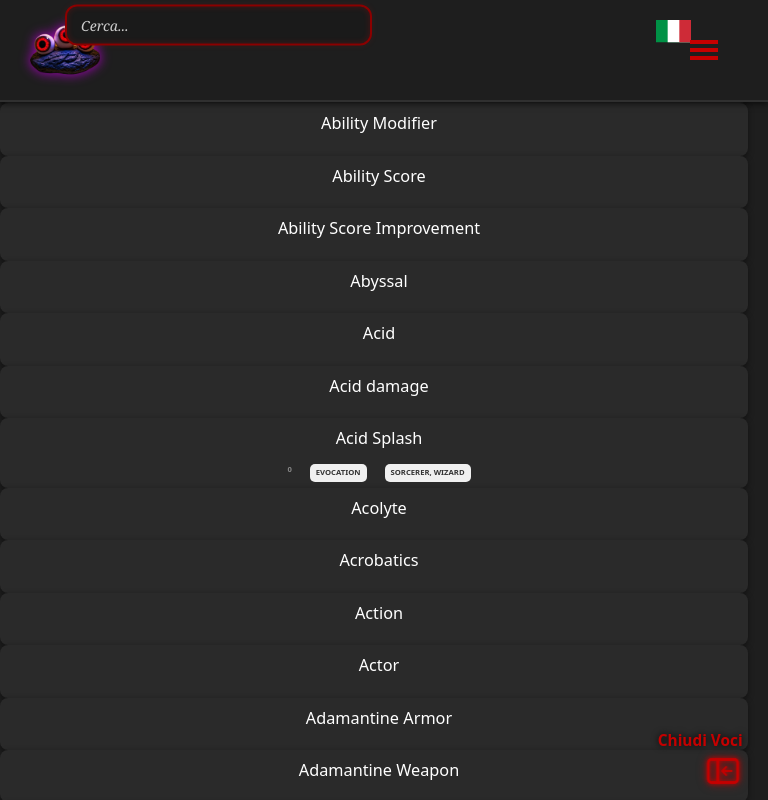
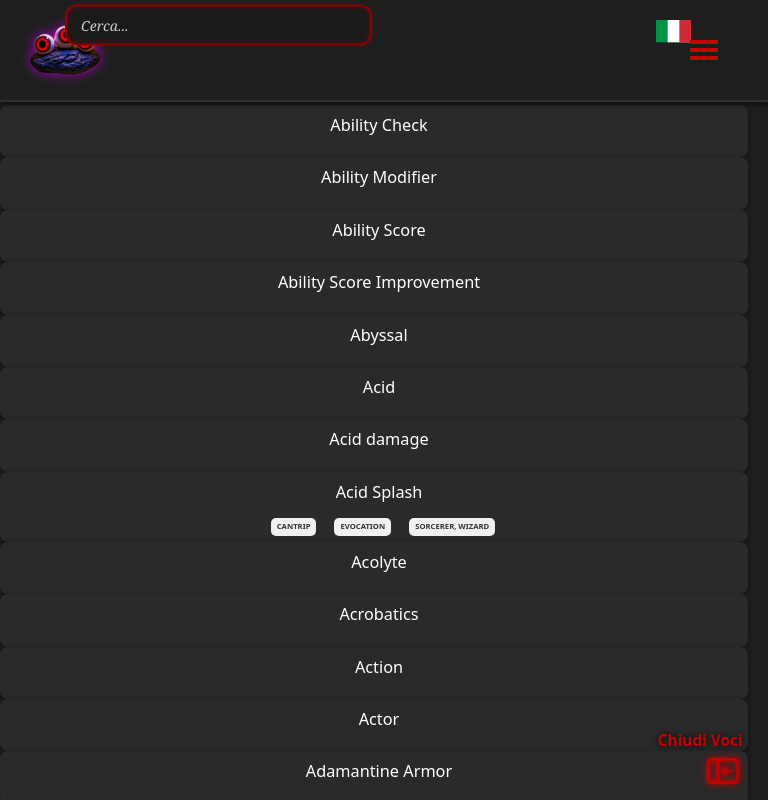
Before and after one commit to Aakraos/dndtool, a React (Vite) app: page / in a window 768 px wide. Both pictures are taken after a click on the picture 384 px from the left and 438 px from the top of the page. Built offline with nearby package versions, Linux system fonts and the light colour scheme.

Commit message:
2.0.10
Fixed a visual bug on some devices, added translated items info under the voice terms

```diff
--- a/src/App.css
+++ b/src/App.css
@@ -1139,12 +1139,22 @@ th {
 
   .content-container.with-description .description-panel {
     width: 100% !important;
-    height: calc(100vh - var(--top-panel-height)) !important;
+    height: calc(100vh - var(--top-panel-height));
     overflow-y: auto;
     padding: 15px;
     box-sizing: border-box;
     display: block;
   }
+
+  .content-container.full-width {
+  justify-content: center; /* centra il contenuto visibile */
+  height: calc(100vh - var(--top-panel-height));
+}
+
+.content-container.full-width .items-list {
+  width: 60%; /* o come preferisci */
+  height: calc(100vh - var(--top-panel-height));
+}
 
   .description-panel {
     flex: 1 1 auto;
@@ -1223,12 +1233,12 @@ th {
     left: 0;
     width: 100% !important;
     max-width: 100%;
-    min-height: 100vh !important;
-    height: 100% !important;
+    height: 100%;
     background: #1e1e1e;
     z-index: 200;
     overflow-y: auto;
     box-shadow: 2px 0 8px rgba(0, 0, 0, 0.6);
+    margin-top: 0.75vw;
   }
 
   /* Il pulsante per mostrare la lista, posizionato in basso a sinistra */
--- a/src/wiki.jsx
+++ b/src/wiki.jsx
@@ -856,10 +856,28 @@ return (
             <p>{language === "it" ? `${item.term} ━ ${item.translation}` : item.term}</p>
 
             <div className="item-info">
-              {item.level && <span className="item-info-symbol">Lv {item.level}</span>}
-              {item.school && <span className="item-info-symbol">{item.school}</span>}
+              {item.level !== undefined && (
+                <span className="item-info-symbol">
+                  {item.level === 0
+                    ? language === "it"
+                      ? "Trucchetto"
+                      : "Cantrip"
+                    : `Lv ${item.level}`}
+                </span>
+              )}
+
+              {item.school && (
+                <span className="item-info-symbol">
+                  {language === "it" ? (schoolTranslations[item.school] || item.school) : item.school}
+                </span>
+              )}
+
               {item.classes && item.classes.length > 0 && (
-                <span className="item-info-symbol">{item.classes.join(", ")}</span>
+                <span className="item-info-symbol">
+                  {item.classes
+                    .map((cls) => language === "it" ? (classTranslations[cls] || cls) : cls)
+                    .join(", ")}
+                </span>
               )}
             </div>
           </div>
@@ -906,12 +924,24 @@ return (
             <div className="item-info">
               {item.level !== undefined && (
                 <span className="item-info-symbol">
-                {item.level === 0 ? "Cantrip" : `Lv ${item.level}`}
+                  {item.level === 0
+                    ? (language === "it" ? "Trucchetto" : "Cantrip")
+                    : `Lv ${item.level}`}
                 </span>
               )}
-            {item.school && <span className="item-info-symbol">{item.school}</span>}
+
+              {item.school && (
+                <span className="item-info-symbol">
+                  {language === "it" ? (schoolTranslations[item.school] || item.school) : item.school}
+                </span>
+              )}
+
               {item.classes && item.classes.length > 0 && (
-              <span className="item-info-symbol">{item.classes.join(", ")}</span>
+                <span className="item-info-symbol">
+                  {item.classes
+                    .map(cls => language === "it" ? (classTranslations[cls] || cls) : cls)
+                    .join(", ")}
+                </span>
               )}
             </div>
 
```
Lines whose indentation alone changed are shown as unchanged.
